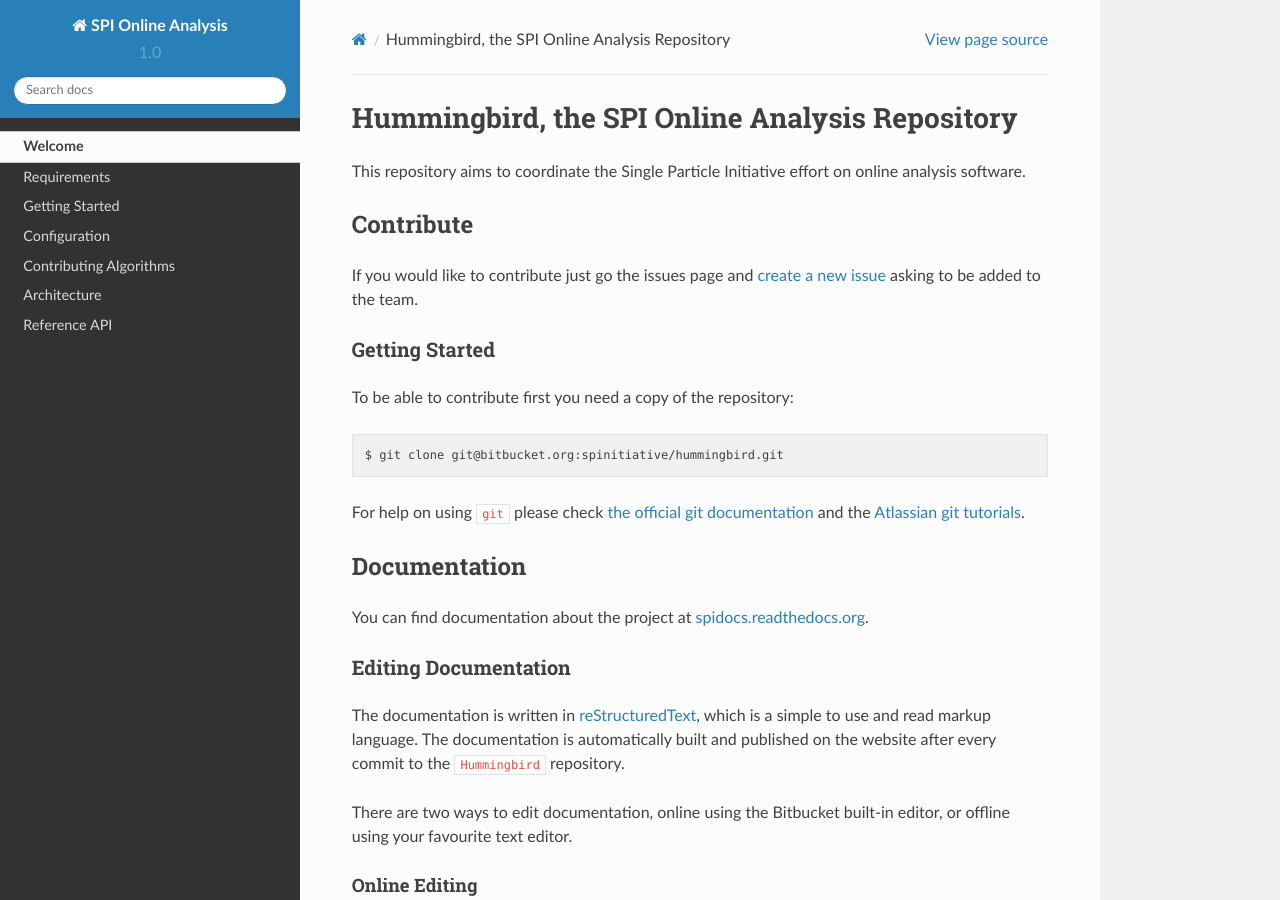
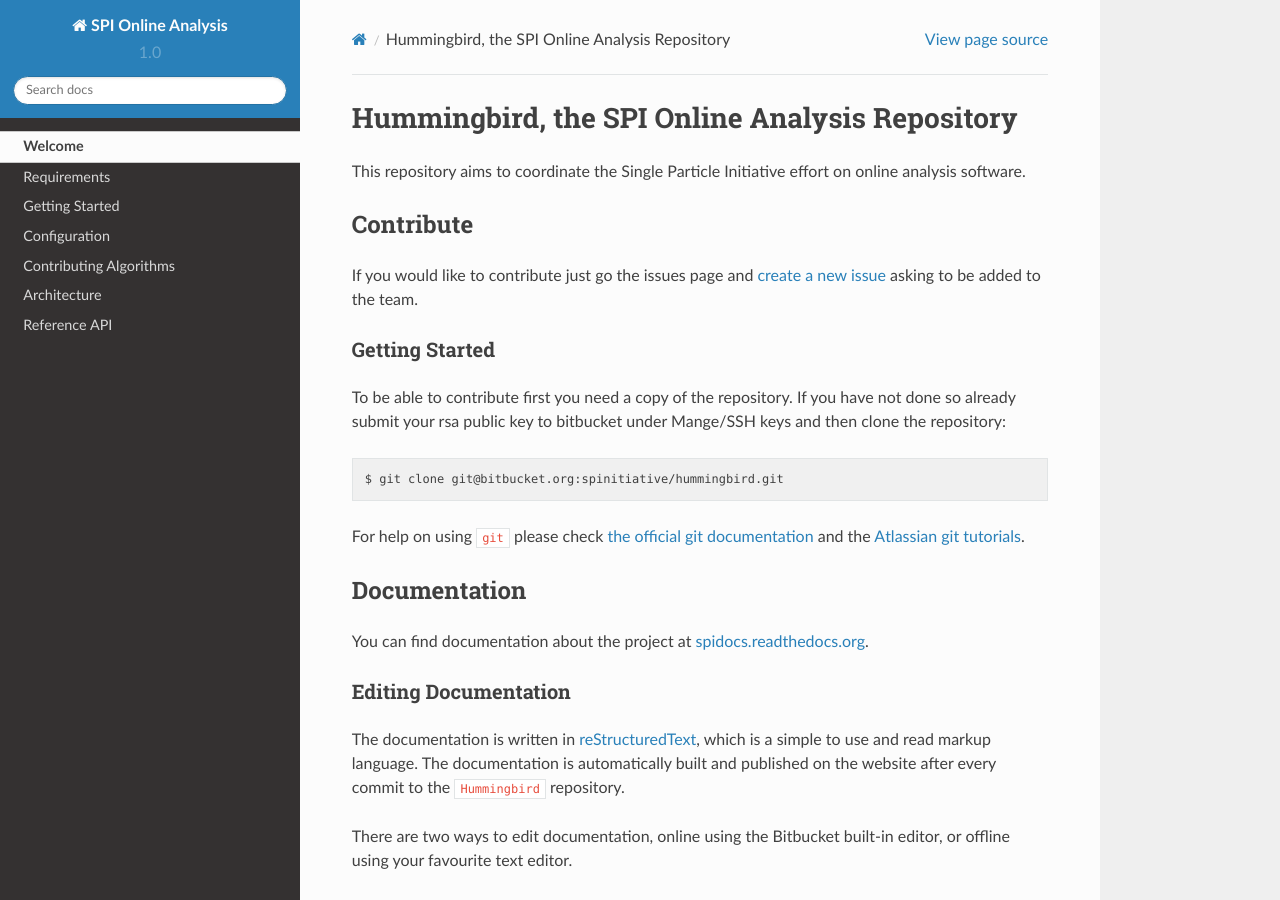
Before and after one commit to FXIhub/hummingbird, a Sphinx documentation site: the page built from docs/index.rst, in a window 1280 px wide and 900 px high. Built offline with Sphinx 7.4.7 and the Read the Docs theme 2.0.0, drawn with Linux system fonts in a browser that asks for light colours.

Commit message:
index.rst edited online with Bitbucket
Told the user to submit an rsa public key before cloning the repository.

```diff
--- a/docs/index.rst
+++ b/docs/index.rst
@@ -14,7 +14,9 @@
 Getting Started
 ~~~~~~~~~~~~~~~
 
-To be able to contribute first you need a copy of the repository:
+To be able to contribute first you need a copy of the repository. If
+you have not done so already submit your rsa public key to bitbucket
+under Mange/SSH keys and then clone the repository:
 
 ::
 
```
